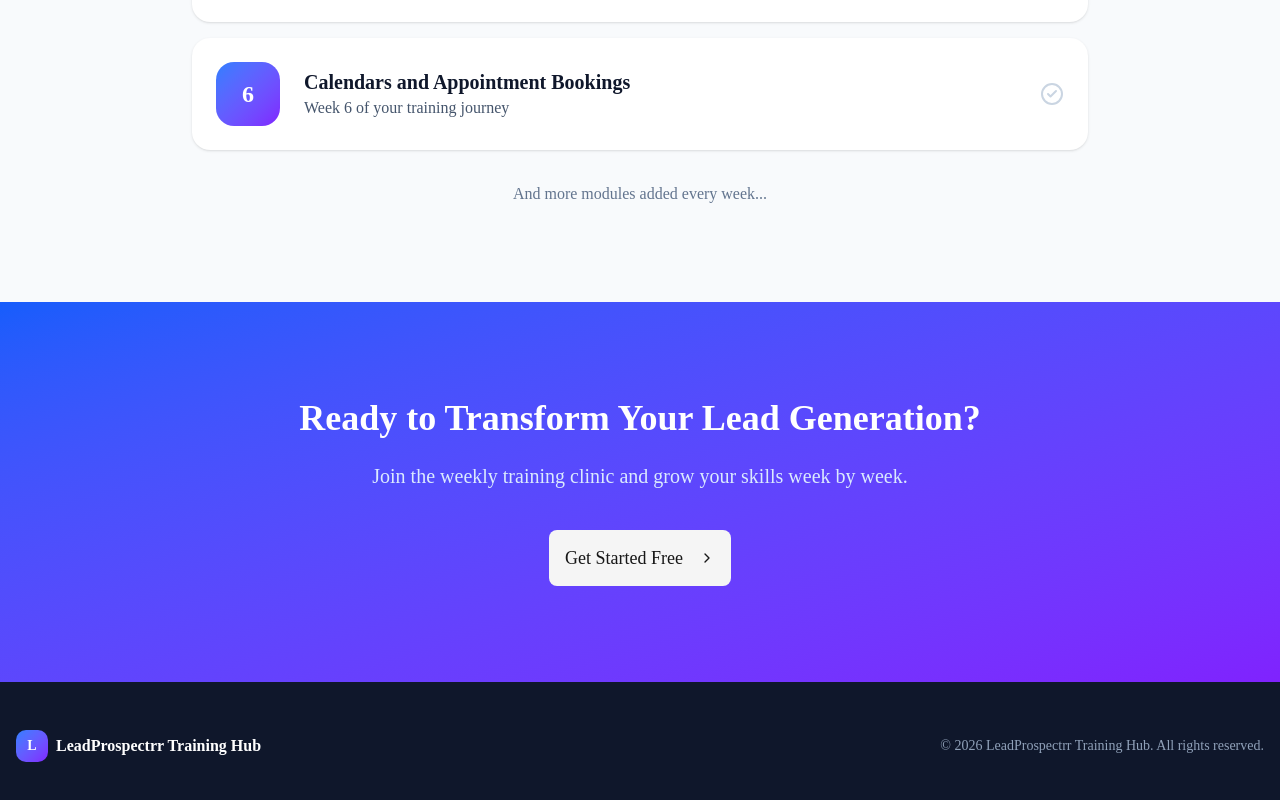
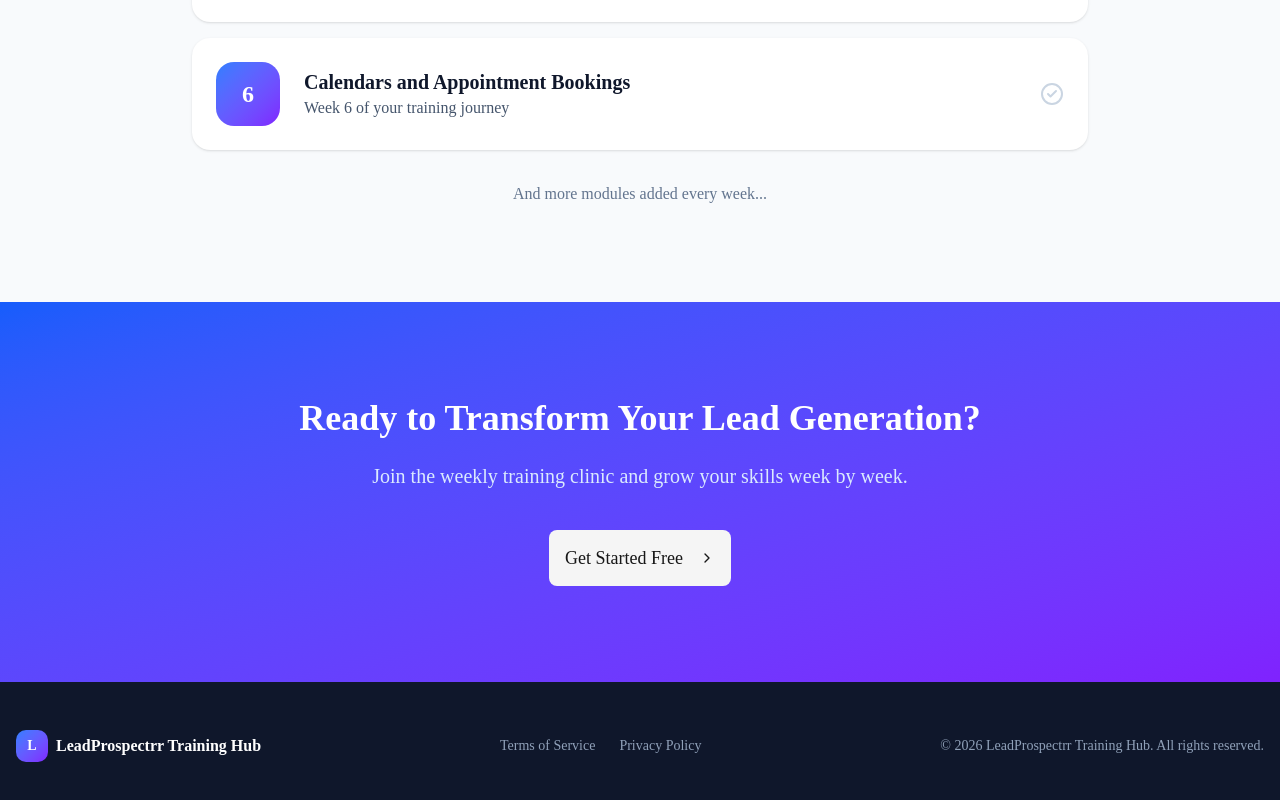
Before and after one commit to True-Products-Network/LeadProspectrr-Training-Hub, a Next.js app in the folder leadprospectrr-training/: page / in a window 1280 px wide. Shown: the part 2145-2945 px from the top of the page. Built offline with nearby package versions, Linux system fonts and the light colour scheme.

Commit message:
Add Terms of Service and Privacy Policy links to footer

```diff
--- a/leadprospectrr-training/src/app/page.tsx
+++ b/leadprospectrr-training/src/app/page.tsx
@@ -182,6 +182,20 @@
               </div>
               <span className="font-bold text-white">LeadProspectrr Training Hub</span>
             </div>
+            <div className="flex items-center gap-6">
+              <a
+                href="https://hub.leadprospectrr.com/terms"
+                className="text-sm hover:text-white transition-colors"
+              >
+                Terms of Service
+              </a>
+              <a
+                href="https://hub.leadprospectrr.com/privacy"
+                className="text-sm hover:text-white transition-colors"
+              >
+                Privacy Policy
+              </a>
+            </div>
             <p className="text-sm">
               © {new Date().getFullYear()} LeadProspectrr Training Hub. All rights reserved.
             </p>
```
